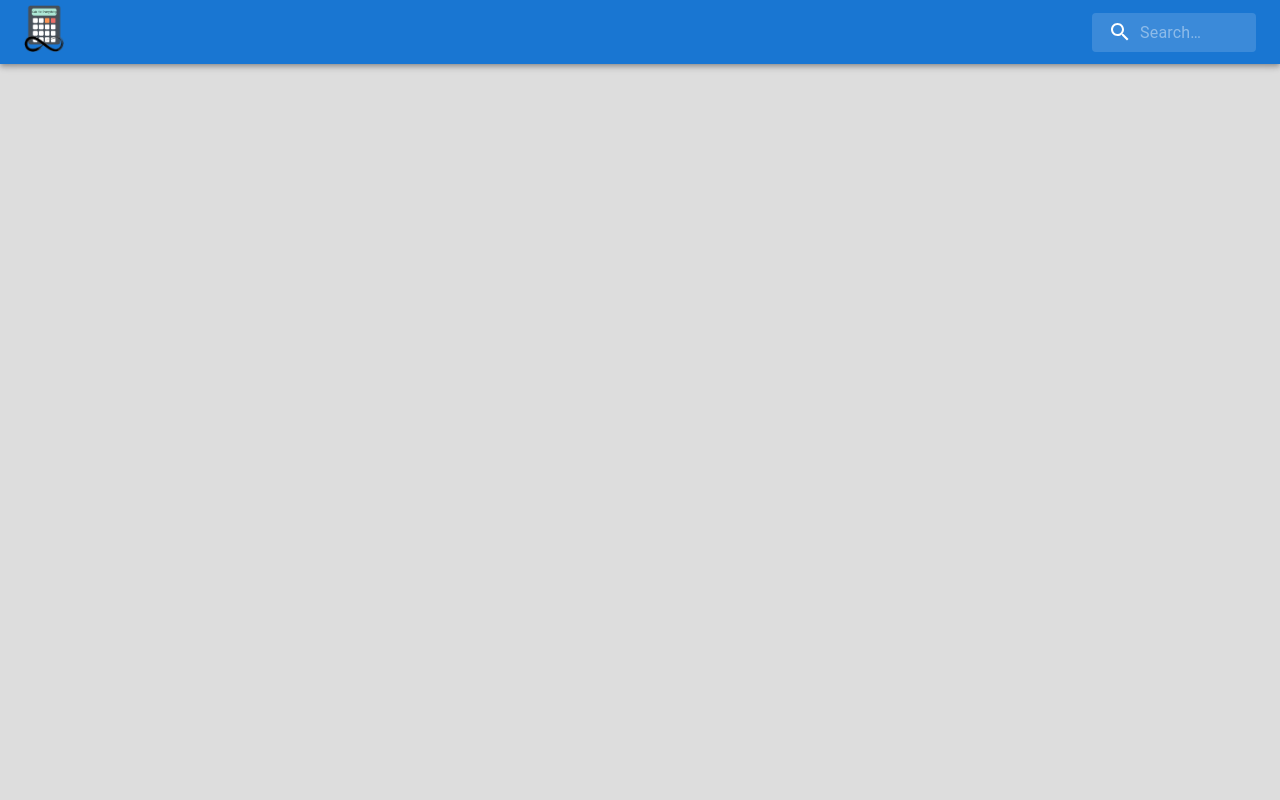
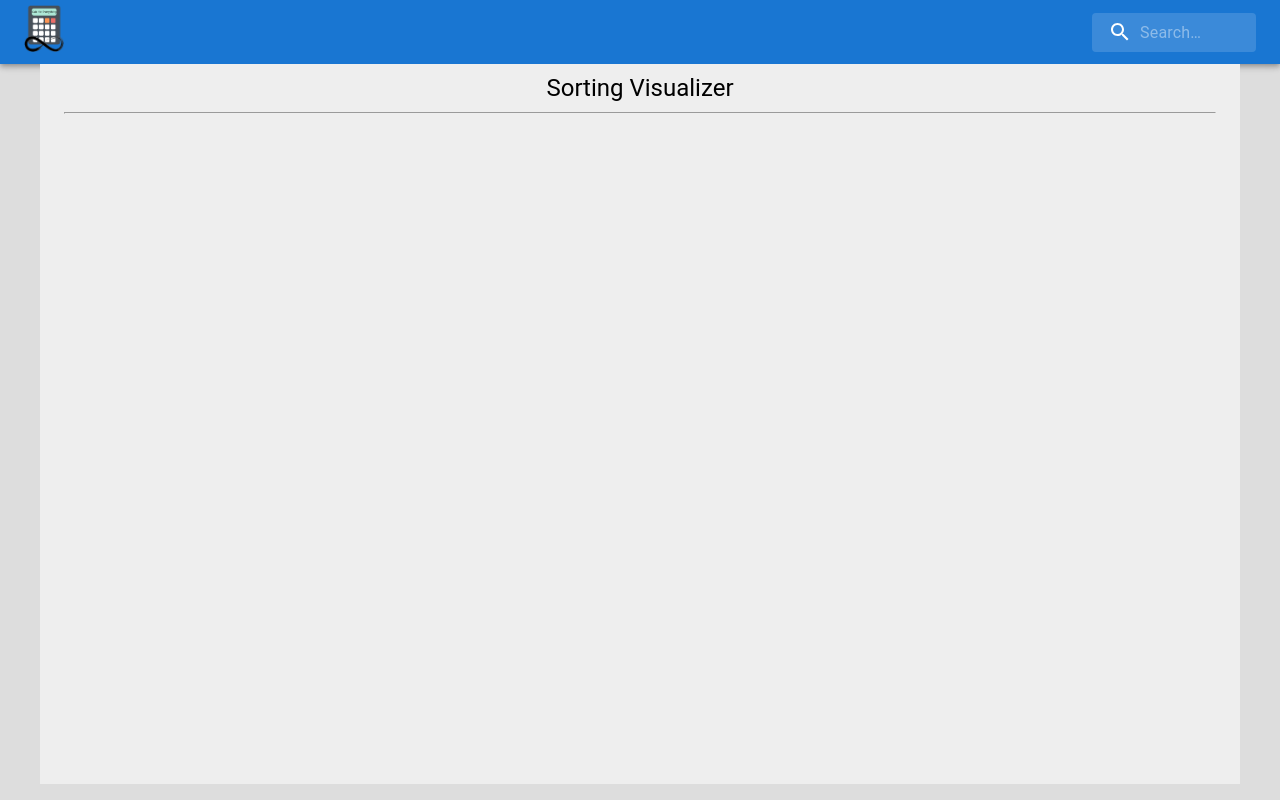
Before and after one commit to SarthakKeshari/calc_for_everything, a React (Create React App) app in the folder calculators/: page /sortingvisualizer in a window 1280 px wide. Before the commit this address had no page. Built offline with nearby package versions, Linux system fonts and the light colour scheme.

Commit message:
Added folders for contribution

```diff
--- a/calculators/src/App.js
+++ b/calculators/src/App.js
@@ -46,6 +46,8 @@ import MainDecToOctAndOctToDec from './computer_science/decToOctAndOctToDec/Main
 import MainExpenseTracker from './finance/expense_tracker/MainExpenseTracker';
 import MainAsciiTextToBinAndBinToAsciiText from './computer_science/asciiTextToBinAndBinToAsciiText/MainAsciiTextToBinAndBinToAsciiText';
 import MainPHCalc from './chemistry/phCalc/MainPHCalc';
+import MainSearchingVisualizer from './computer_science/searching_visualizer/MainSearchingVisualizer';
+import MainSortingVisualizer from './computer_science/sorting_visualizer/MainSortingVisualizer';
 
 function App() {
   return (
@@ -71,6 +73,8 @@ function App() {
             <Route path="andoperator" element={<MainANDOperator />} />
             <Route path="oroperator" element={<MainOROperator />} />
             <Route path="xoroperator" element={<MainXOROperator />} />
+            <Route path="searchingvisualizer" element={<MainSearchingVisualizer />} />
+            <Route path="sortingvisualizer" element={<MainSortingVisualizer />} />
             {/* Mathematical */}
             <Route path="simpleinterest" element={<MainSI />} />
             <Route path="compoundinterest" element={<MainCI />} />
--- a/calculators/src/Home.js
+++ b/calculators/src/Home.js
@@ -24,6 +24,8 @@ export default function Home() {
             <HomeGridItem calcName="AND Operator" path="/andoperator"/>
             <HomeGridItem calcName="OR Operator" path="/oroperator"/>
             <HomeGridItem calcName="XOR Operator" path="/xoroperator"/>
+            <HomeGridItem calcName="Searching Visualizer" path="/searchingvisualizer"/>
+            <HomeGridItem calcName="Sorting Visualizer" path="/sortingvisualizer"/>
         </Grid>
         <br/>
         <Typography pt={1} variant='h5'>Mathematical</Typography>
--- /dev/null
+++ b/calculators/src/computer_science/searching_visualizer/MainSearchingVisualizer.js
@@ -0,0 +1,14 @@
+import React from 'react';
+import { Container, Typography } from '@mui/material';
+
+function MainSearchingVisualizer(){
+    return(
+        <Container maxWidth="lg" sx={{ bgcolor: '#eeeeee', minHeight: '90vh', paddingY:"10" }}>
+            <Typography pt={1} variant='h5' sx = {{textAlign: "center"}}>Searching Visualizer</Typography>
+            <hr/>
+            <br/>
+        </Container>
+    )
+}
+
+export default MainSearchingVisualizer;
--- /dev/null
+++ b/calculators/src/computer_science/sorting_visualizer/MainSortingVisualizer.js
@@ -0,0 +1,14 @@
+import React from 'react';
+import { Container, Typography } from '@mui/material';
+
+function MainSortingVisualizer(){
+    return(
+        <Container maxWidth="lg" sx={{ bgcolor: '#eeeeee', minHeight: '90vh', paddingY:"10" }}>
+            <Typography pt={1} variant='h5' sx = {{textAlign: "center"}}>Sorting Visualizer</Typography>
+            <hr/>
+            <br/>
+        </Container>
+    )
+}
+
+export default MainSortingVisualizer;
```
